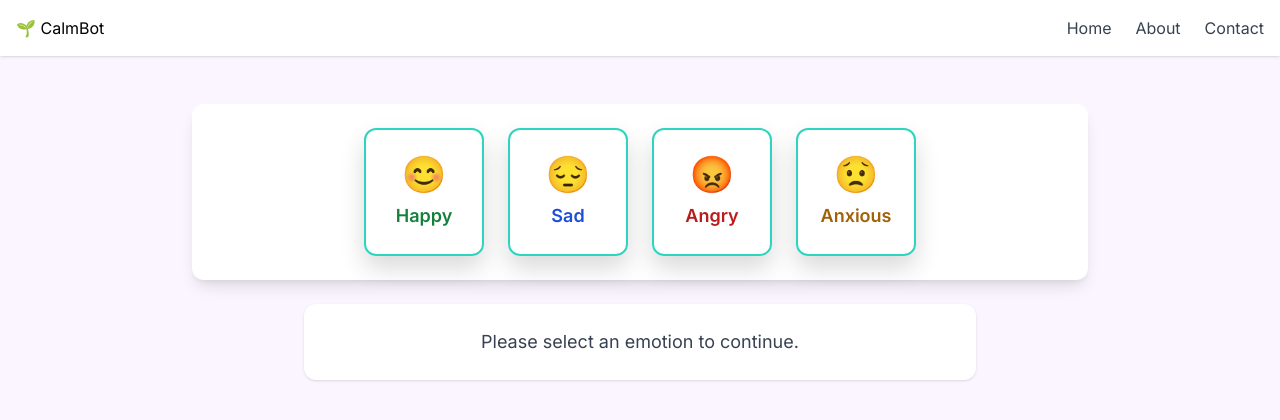
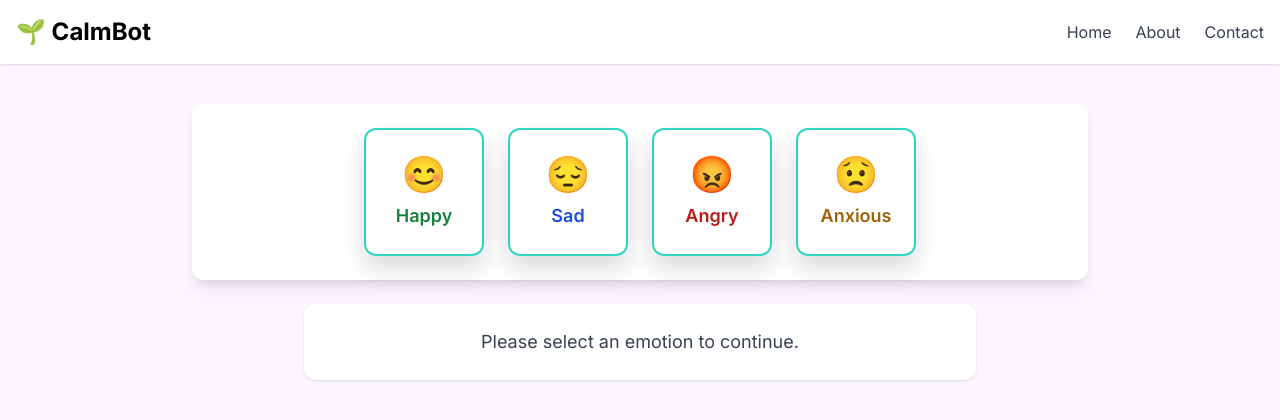
Before and after one commit to barnazaka/bot, a Flask app: page /feeling1 in a window 1280 px wide. Shown: the top 420 px of the page. Run offline with Flask 3, Linux system fonts and the light colour scheme; some libraries are stand-ins or nearby versions.

Commit message:
Update feeling1.html

```diff
--- a/templates/feeling1.html
+++ b/templates/feeling1.html
@@ -265,7 +265,7 @@
   <!-- Navigation -->
   <nav class="fixed top-0 left-0 w-full bg-white shadow p-4 z-50">
     <div class="max-w-7xl mx-auto flex items-center justify-between">
-      <div class "text-xl font-bold sm:text-2xl">🌱 CalmBot</div>
+      <a href="/" class="text-2xl font-bold">🌱 CalmBot</a>
       <div class="hidden md:flex space-x-4 lg:space-x-6">
         <a href="/" class="text-gray-700 hover:text-green-600 text-sm lg:text-base">Home</a>
         <a href="/about" class="text-gray-700 hover:text-green-600 text-sm lg:text-base">About</a>
```
